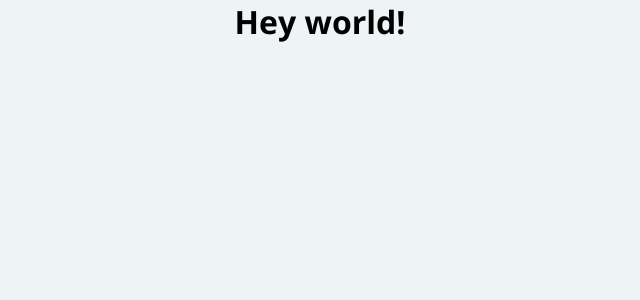
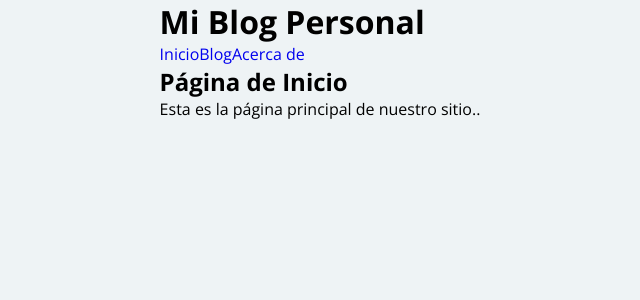
Before and after one commit to Sisifo-G/blog-react-router, a React (Create React App) app: page / in a window 1280 px wide. Shown: the top 300 px of the page, without its empty margins (320-960 px from the left). Built offline with nearby package versions, Linux system fonts and the light colour scheme.

Commit message:
Creando rutas

```diff
--- a/src/App.js
+++ b/src/App.js
@@ -1,9 +1,45 @@
 
 import React from 'react';
+import { BrowserRouter, Route, Link } from 'react-router-dom';
 
 function App() {
   return (
-    <h1>Hey world!</h1>
+    <BrowserRouter>
+      <div>
+        <header>
+          <h1>Mi Blog Personal</h1>
+          <nav>
+            <Link to="/">Inicio</Link>
+            <Link to="/blog">Blog</Link>
+            <Link to="/acerca-de">Acerca de</Link>
+          </nav>
+        </header>
+        <main>
+          <Route path="/" exact={true}>
+            <div>
+              <h2>Página de Inicio</h2>
+              <p>Esta es la página principal de nuestro sitio..</p>
+            </div>
+          </Route>
+          <Route path="/blog">
+            <div>
+              <h2>Blog</h2>
+              <ul>
+                <li>Artículo 1</li>
+                <li>Artículo 2</li>
+                <li>Artículo 3</li>
+              </ul>
+            </div>
+          </Route>
+          <Route path="/acerca-de">
+            <div>
+              <h2>Acerca de</h2>
+              <p>Esta es la página Acerca de nuestro sitio..</p>
+            </div>
+          </Route>
+        </main>
+      </div>
+    </BrowserRouter>
   );
 }
 
```
Also changed, not shown: 1 other file (tests, documents, lock files or other folders).
